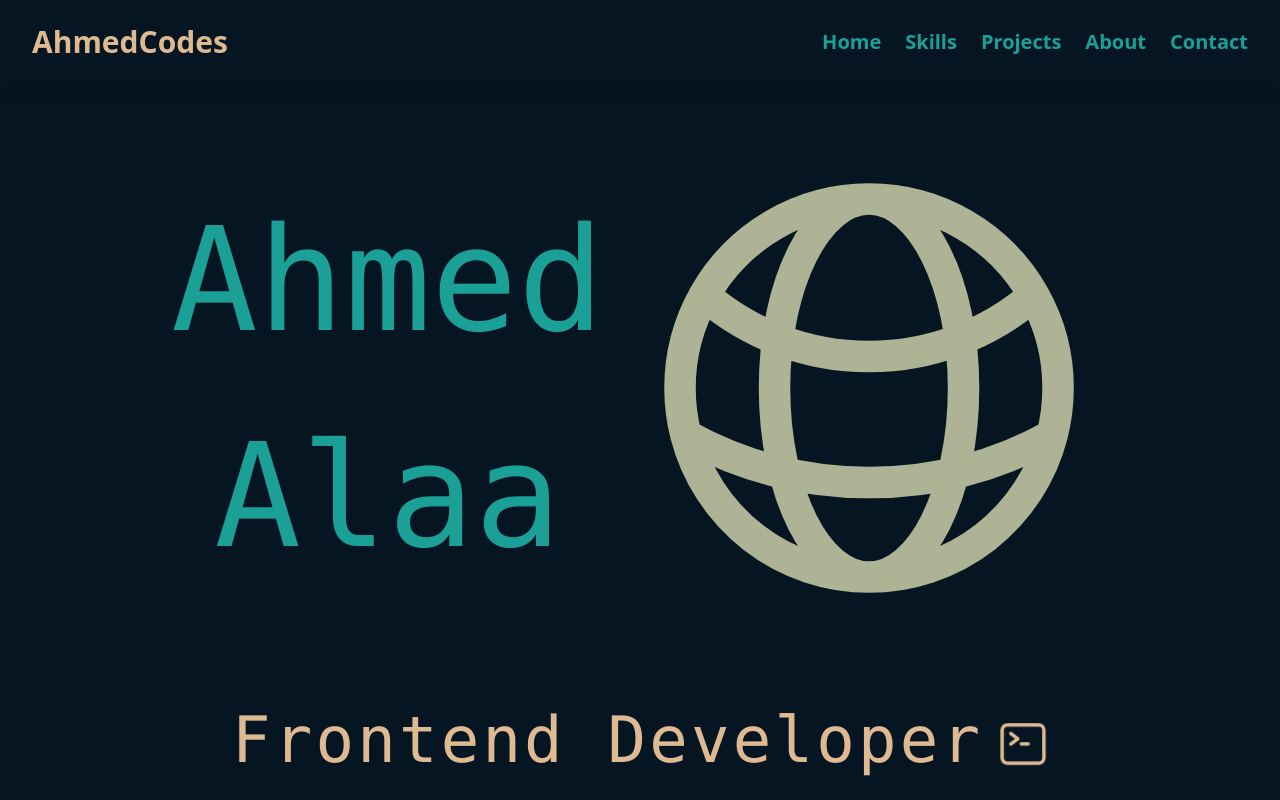
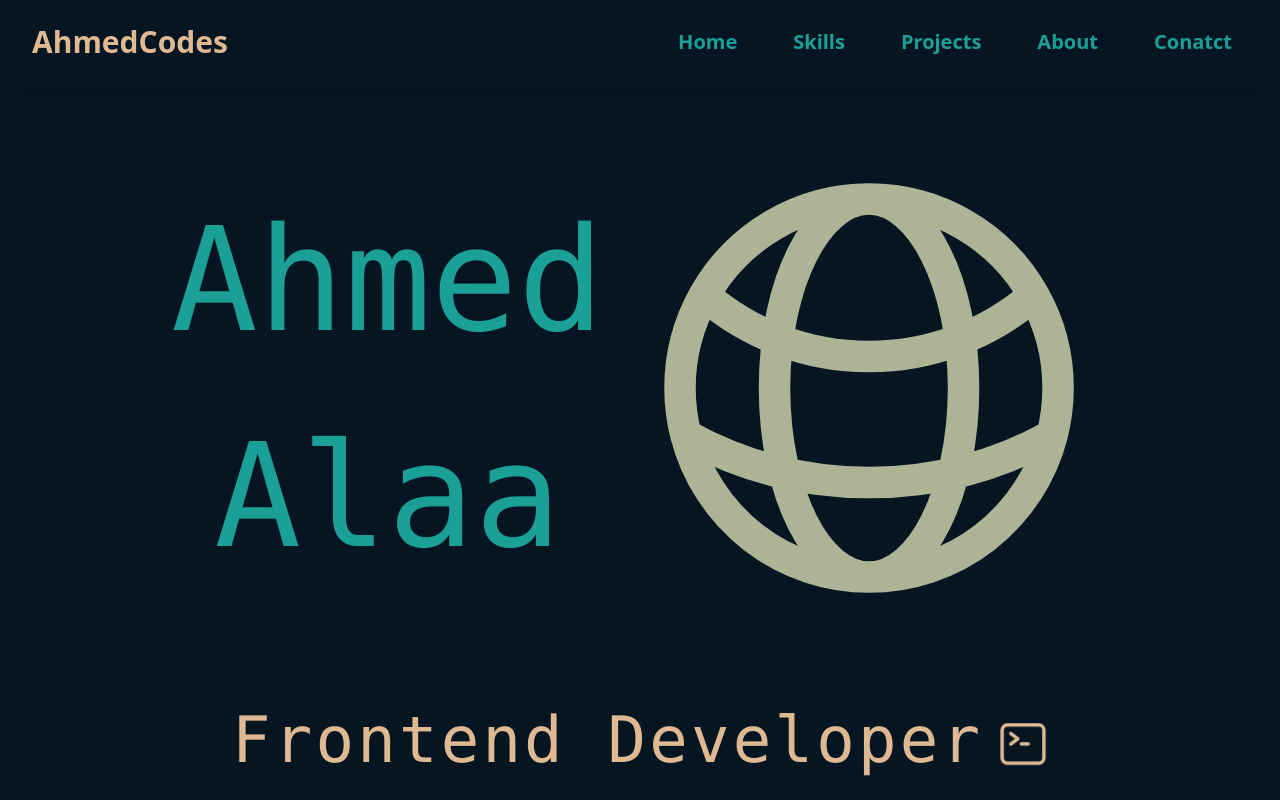
Before and after one commit to AhmedAlaa50/Portfolio, a React (Vite) app in the folder AhmedCodes/: page / in a window 1280 px wide. Built offline with nearby package versions, Linux system fonts and the light colour scheme.

Commit message:
Updated hover for a tags

```diff
--- a/AhmedCodes/src/components/NavBar.tsx
+++ b/AhmedCodes/src/components/NavBar.tsx
@@ -1,5 +1,8 @@
 import { useState } from 'react';
 import { Bars3Icon, XMarkIcon } from '@heroicons/react/24/outline';
+
+const navBarStyles =
+  "relative px-4 py-1 text-base md:text-xl font-semibold hover:text-custom-yellow transition-colors duration-300 before:content-[''] before:absolute before:inset-0 before:rounded-full before:border-2 before:border-custom-yellow before:opacity-0 hover:before:opacity-100 before:transition-all before:duration-300";
 
 const NavBar: React.FC = () => {
   const [menuOpen, setMenuOpen] = useState(false);
@@ -7,7 +10,7 @@ const NavBar: React.FC = () => {
   return (
     <nav className="bg-custom-dark px-4 md:px-8 py-4 md:py-6 text-custom-green fixed top-0 left-0 w-full z-50 shadow-lg transition-all duration-300 ease-in-out">
       <div className="flex justify-between items-center">
-        <h1 className="text-2xl md:text-3xl font-bold text-custom-yellow">
+        <h1 className="text-2xl md:text-3xl font-bold text-custom-yellow selection:text-[var(--color-custom-green)]">
           AhmedCodes
         </h1>
 
@@ -27,28 +30,28 @@ const NavBar: React.FC = () => {
         {/* Desktop menu */}
         <ul className="hidden md:flex gap-6 text-base md:text-xl font-semibold">
           <li>
-            <a href="#home" className="hover:underline">
+            <a href="#home" className={navBarStyles}>
               Home
             </a>
           </li>
           <li>
-            <a href="#skills" className="hover:underline">
+            <a href="#skills" className={navBarStyles}>
               Skills
             </a>
           </li>
           <li>
-            <a href="#projects" className="hover:underline">
+            <a href="#projects" className={navBarStyles}>
               Projects
             </a>
           </li>
           <li>
-            <a href="#about" className="hover:underline">
+            <a href="#about" className={navBarStyles}>
               About
             </a>
           </li>
           <li>
-            <a href="#contact" className="hover:underline">
-              Contact
+            <a href="#contact" className={navBarStyles}>
+              Conatct
             </a>
           </li>
         </ul>
```
